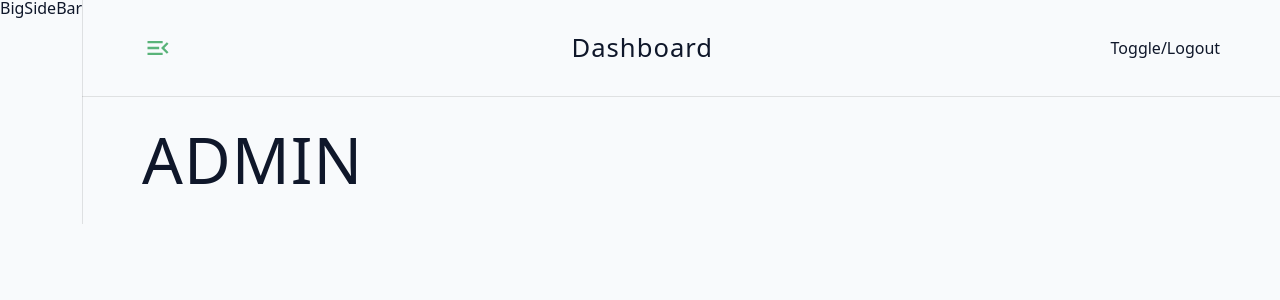
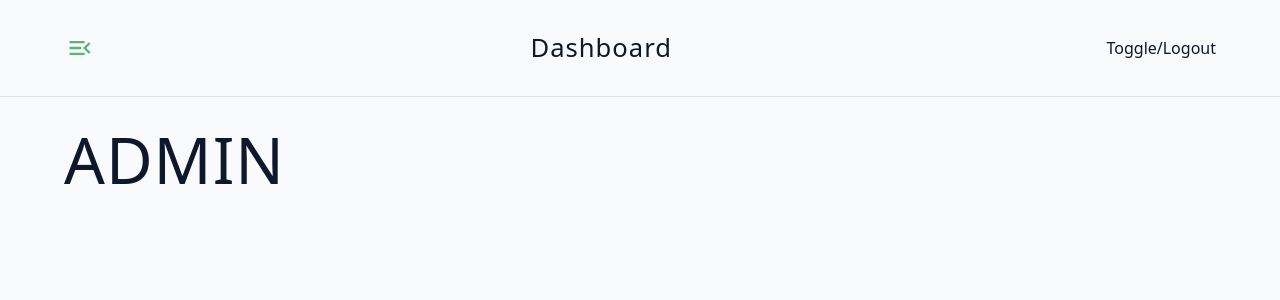
Before and after one commit to renzisheree/hr-support, a React (Vite) app in the folder client/: page /dashboard/admin in a window 1280 px wide. Shown: the top 300 px of the page. Built offline with nearby package versions, Linux system fonts and the light colour scheme.

Commit message:
handle sidebar and nav

```diff
--- a/client/src/App.jsx
+++ b/client/src/App.jsx
@@ -52,7 +52,7 @@
 						element: <AllJob/>
 					},
 					{
-						path: 'stats',
+						path: 'profile',
 						element: <Profile/>
 					},
 					{
--- a/client/src/assets/wrappers/BigSidebar.js
+++ b/client/src/assets/wrappers/BigSidebar.js
@@ -2,9 +2,9 @@
 
 const Wrapper = styled.aside`
     display: none;
-    @media (min-width: 992px) {
+    @media ( min-width: 992px) {
         display: block;
-        box-shadow: 1px 0px 0px 0px rgba(0, 0, 0, 0.1);
+        box-shadow: 1px 0 0 0 rgba(0, 0, 0, 0.1);
         .sidebar-container {
             background: var(--background-secondary-color);
             min-height: 100vh;
@@ -17,6 +17,7 @@
         .content {
             position: sticky;
             top: 0;
+
         }
 
         .show-sidebar {
@@ -47,7 +48,7 @@
 
         .nav-link:hover {
             padding-left: 3rem;
-            color: var(--primary-500);
+            color: var(--primary-300);
             transition: var(--transition);
         }
 
@@ -62,9 +63,7 @@
             color: var(--primary-500);
         }
 
-        .pending {
-            background: var(--background-color);
-        }
+
     }
 `
 export default Wrapper
--- a/client/src/components/BigSideBar.jsx
+++ b/client/src/components/BigSideBar.jsx
@@ -1,10 +1,19 @@
 import React from 'react'
 import Wrapper from '../assets/wrappers/BigSidebar.js'
+import NavLinks from './NavLinks.jsx'
+import Logo from './Logo.jsx'
+import { useDashboardContext } from '../pages/DashboardLayout.jsx'
 
 const BigSideBar = () => {
+	const { showSidebar } = useDashboardContext()
 	return (
 		<Wrapper>
-			BigSideBar
+			<div className={showSidebar ? `sidebar-container show-sidebar` : 'sidebar-container'}>
+				<div className="content">
+					<Logo/> <NavLinks isBigSidebar/>
+				</div>
+			</div>
+
 		</Wrapper>
 	)
 }
--- /dev/null
+++ b/client/src/components/NavLinks.jsx
@@ -0,0 +1,30 @@
+import React from 'react'
+import { useDashboardContext } from '../pages/DashboardLayout.jsx'
+import { NavLink } from 'react-router-dom'
+import links from '../utils/links.jsx'
+
+const NavLinks = ({ isBigSidebar }) => {
+	const {
+		toggleSidebar,
+		user
+	} = useDashboardContext()
+
+	return (
+		<div className="nav-links">
+			{links.map((link) => {
+				const {
+					text,
+					path,
+					icon
+				} = link
+				return <NavLink to={path} key={text} className="nav-link" onClick={isBigSidebar ? null : toggleSidebar} end>
+					<span className="icon">{icon}</span>
+					{text}
+				</NavLink>
+			})}
+		</div>
+
+	)
+}
+
+export default NavLinks
--- a/client/src/components/SmallSideBar.jsx
+++ b/client/src/components/SmallSideBar.jsx
@@ -1,14 +1,28 @@
 import React from 'react'
 import Wrapper from '../assets/wrappers/SmallSidebar.js'
 import { useDashboardContext } from '../pages/DashboardLayout.jsx'
+import { FaTimes } from 'react-icons/fa'
+import Logo from './Logo.jsx'
 
 const SmallSideBar = () => {
-	const data = useDashboardContext()
+	const {
+		showSidebar,
+		toggleSidebar
+	} = useDashboardContext()
 
 	return (
 
 		<Wrapper>
-			Small sidebar
+			<div className={showSidebar ? 'sidebar-container show-sidebar' : 'sidebar-container'}>
+				<div className="content">
+					<button type="button" className="close-btn" onClick={toggleSidebar}>
+						<FaTimes/>
+					</button>
+					<header>
+						<Logo/>
+					</header>
+				</div>
+			</div>
 		</Wrapper>
 	)
 }
--- a/client/src/index.css
+++ b/client/src/index.css
@@ -19,7 +19,7 @@
     --primary-50: #e0fcff;
     --primary-100: #bef8fd;
     --primary-200: #87eaf2;
-    --primary-300: #54d1db;
+    --primary-300: #61c484;
     --primary-400: #38bec9;
     --primary-500: #59b379;
     --primary-600: #14919b;
--- a/client/src/pages/DashboardLayout.jsx
+++ b/client/src/pages/DashboardLayout.jsx
@@ -6,14 +6,14 @@
 const DashboardContext = createContext(null)
 const DashboardLayout = () => {
 	const user = { name: 'john' }
-	const [showSideBar, setShowSideBar] = useState(false)
+	const [showSidebar, setShowSidebar] = useState(false)
 	const [isDarkTheme, setIsDarkTheme] = useState(false)
 	const toggleDarkTheme = () => {
 		console.log('toggle dark theme')
 	}
 	const toggleSidebar = () => {
-		console.log(showSideBar)
-		setShowSideBar(!showSideBar)
+		console.log(showSidebar)
+		setShowSidebar(!showSidebar)
 	}
 	const logoutUser = async () => {
 		console.log('Logout user')
@@ -21,7 +21,7 @@
 	return (
 		<DashboardContext.Provider value={{
 			user,
-			showSideBar,
+			showSidebar,
 			isDarkTheme,
 			toggleDarkTheme,
 			toggleSidebar,
--- a/client/src/utils/links.jsx
+++ b/client/src/utils/links.jsx
@@ -1,18 +1,25 @@
 import { FaWpforms } from 'react-icons/fa'
 import { ImProfile } from 'react-icons/im'
 import { MdAdminPanelSettings, MdQueryStats } from 'react-icons/md'
+import { IoMdStats } from 'react-icons/io'
 
 const links = [
 	{
 		text: 'add job',
-		path: '/',
+		path: '.',
 		icon: <FaWpforms/>
+
+	},
+	{
+		text: 'all job',
+		path: 'all-jobs',
+		icon: <MdQueryStats/>
 
 	},
 	{
 		text: 'stats',
 		path: 'stats',
-		icon: <MdQueryStats/>
+		icon: <IoMdStats/>
 	},
 	{
 		text: 'profile',
@@ -26,3 +33,4 @@
 
 	}
 ]
+export default links
```
